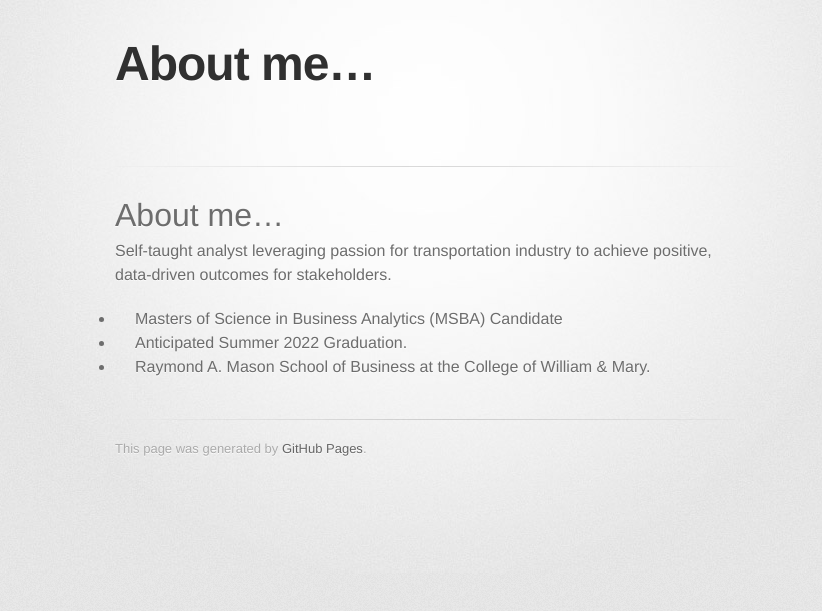
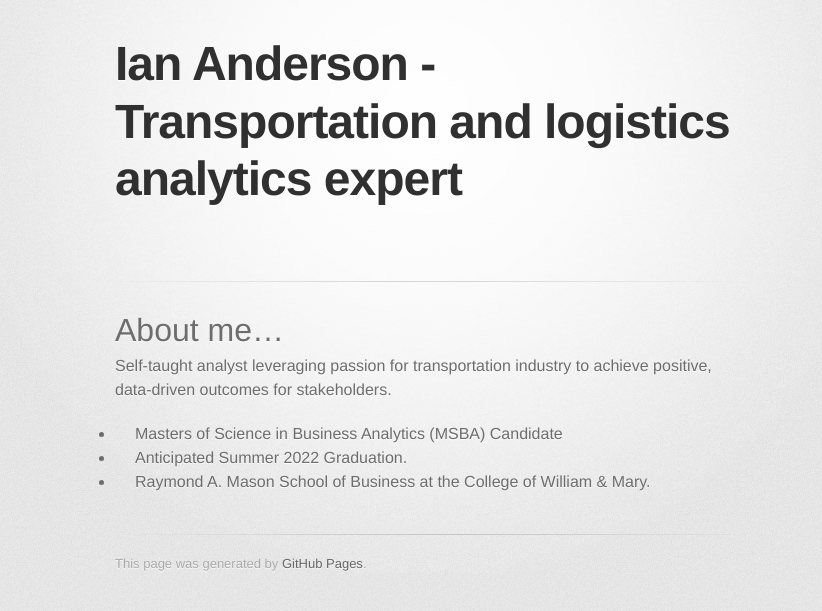
Before and after one commit to anderson-ian/anderson-ian.github.io, a Jekyll site: the page built from index.md, in a window 1280 px wide. Shown: the top 611 px of the page, without its empty margins (215-1037 px from the left). Built offline with Jekyll 4.4.1, drawn with Linux system fonts in a browser that asks for light colours; some web fonts are replaced; our own code applies the rules of GitHub Pages for plain Markdown files; the repository's description, which GitHub fills in, is left out.

Commit message:
Update index.md

```diff
--- a/index.md
+++ b/index.md
@@ -1,4 +1,5 @@
 ---
+title: Ian Anderson - Transportation and logistics analytics expert
 ---
 
 # About me...
```
